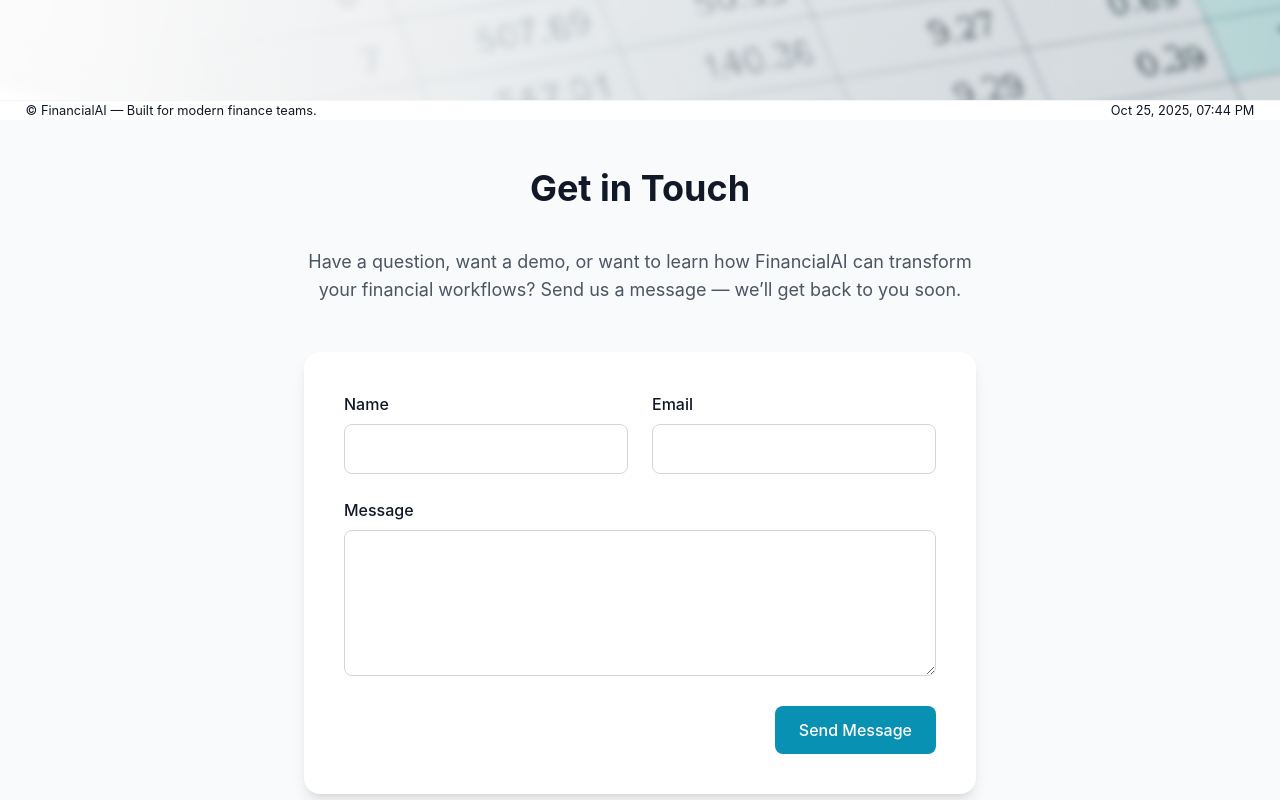
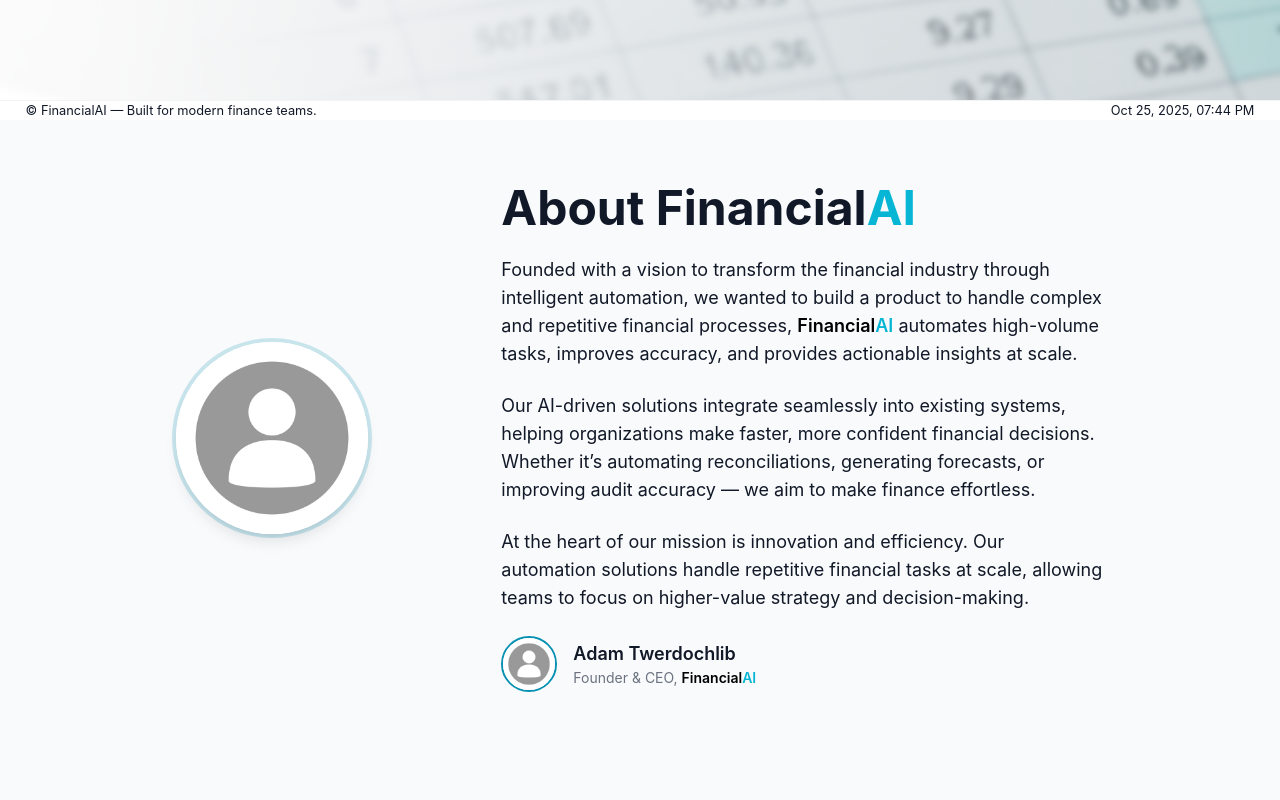
Before and after one commit to steven-twerdochlib/FinancialAI-Website, a Vue app: page / in a window 1280 px wide. Shown: the part 680-1480 px from the top of the page. Built offline with nearby package versions, Linux system fonts and the light colour scheme; no server answers.

Commit message:
Added an About Us page

```diff
--- a/src/App.vue
+++ b/src/App.vue
@@ -2,12 +2,9 @@
   <div :class="themeClass" class="min-h-screen flex flex-col transition-colors duration-300">
     <!-- Sticky Navbar -->
     <Navbar :darkMode="darkMode" @toggleDarkMode="toggleDarkMode" class="sticky top-0 z-50 h-[7vh]" />
-
-    <!-- Hero Section fills remaining space -->
     <HeroSection id="hero" class="h-[93vh]" />
-
+    <AboutUs id="AboutUs" class="h-[93vh]" />
     <Contact class="h-[93vh]"></Contact>
-    <!-- Footer -->
     <Footer class="sticky bottom-0 h-[7vh]" />
   </div>
 </template>
@@ -17,12 +14,14 @@ import Navbar from './components/Navbar.vue'
 import HeroSection from './components/HeroSection.vue'
 import Footer from './components/Footer.vue'
 import Contact from './components/Contact.vue'
+import AboutUs from './components/AboutUs.vue'
 
 export default {
   name: 'App',
   components: {
     Navbar,
     HeroSection,
+    AboutUs,
     Footer,
     Contact
   },
--- /dev/null
+++ b/src/components/AboutUs.vue
@@ -0,0 +1,93 @@
+<template>
+  <section
+    id="about"
+    class="h-full bg-gray-50 dark:bg-gray-900 flex flex-col justify-center overflow-hidden"
+  >
+    <div
+      class="max-w-5xl mx-auto px-4 sm:px-8 md:px-12 py-8 md:py-16 grid md:grid-cols-3 gap-12 items-center"
+    >
+      <!-- Left: CEO Image -->
+      <div class="flex justify-center md:justify-start md:col-span-1">
+        <img
+          :src="ceoImage"
+          alt="CEO portrait"
+          class="w-48 h-48 object-cover rounded-full shadow-lg ring-4 ring-cyan-600/20 opacity-0 animate-fadeIn"
+        />
+      </div>
+
+      <!-- Right: About text -->
+      <div class="md:col-span-2 space-y-6">
+        <!-- Title -->
+        <h2 class="text-3xl sm:text-4xl md:text-5xl font-bold mb-6 opacity-0 animate-fadeIn">
+          About
+          <span class="text-3xl sm:text-4xl md:text-5xl font-bold mb-6 opacity-0 animate-fadeIn">
+            Financial<span class="text-cyan-500">AI</span>
+          </span>
+        </h2>
+
+        <!-- Paragraphs -->
+        <p class="text-gray-900 dark:text-gray-100 text-base sm:text-lg leading-relaxed opacity-0 animate-fadeIn">
+          Founded with a vision to transform the financial industry through intelligent automation, we wanted to build a product to handle complex and repetitive financial processes,
+          <span class="font-semibold text-black dark:text-white">
+            Financial<span class="text-cyan-500">AI</span>
+          </span> automates high-volume tasks, improves accuracy, and provides actionable insights at scale.
+        </p>
+
+        <p class="text-gray-900 dark:text-gray-100 text-base sm:text-lg leading-relaxed opacity-0 animate-fadeIn">
+          Our AI-driven solutions integrate seamlessly into existing systems, helping organizations make faster, more confident financial decisions. Whether it’s automating reconciliations, generating forecasts, or improving audit accuracy — we aim to make finance effortless.
+        </p>
+
+        <p class="text-gray-900 dark:text-gray-100 text-base sm:text-lg leading-relaxed opacity-0 animate-fadeIn">
+          At the heart of our mission is innovation and efficiency. Our automation solutions handle repetitive financial tasks at scale, allowing teams to focus on higher-value strategy and decision-making.
+        </p>
+
+        <!-- CEO Info -->
+        <div class="flex items-center space-x-4 opacity-0 animate-fadeIn">
+          <img
+            :src="ceoImage"
+            alt="CEO"
+            class="w-14 h-14 object-cover rounded-full border-2 border-cyan-600"
+          />
+          <div>
+            <h3 class="font-semibold text-lg">Adam Twerdochlib</h3>
+            <p class="text-gray-500 dark:text-gray-400 text-sm">
+              Founder & CEO,
+              <span class="font-semibold text-black dark:text-white">
+                Financial<span class="text-cyan-500">AI</span>
+              </span>
+            </p>
+          </div>
+        </div>
+      </div>
+    </div>
+  </section>
+</template>
+
+<script>
+import ceoImage from '../assets/defualt_ceo_icon.jpeg';
+
+export default {
+  name: 'AboutUs',
+  data() {
+    return {
+      ceoImage,
+      ceoName: 'Adam Twerdochlib',
+      companyName: 'FinancialAI',
+      companyMission:
+        'Empowering financial professionals with AI-driven tools to automate workflows and make smarter decisions.',
+    }
+  },
+}
+</script>
+
+<style scoped>
+/* Fade-in animation for all elements */
+@keyframes fadeIn {
+  from { opacity: 0; transform: translateY(10px); }
+  to { opacity: 1; transform: translateY(0); }
+}
+
+.animate-fadeIn {
+  animation: fadeIn 0.8s ease-in-out forwards;
+}
+</style>
--- a/src/components/Navbar.vue
+++ b/src/components/Navbar.vue
@@ -20,7 +20,7 @@
 >
   <li @click.prevent="scrollTo('#contact')" class="hover:underline cursor-pointer">Our Product</li>
   <li @click.prevent="scrollTo('#contact')" class="hover:underline cursor-pointer">Benefits</li>
-  <li @click.prevent="scrollTo('#contact')" class="hover:underline cursor-pointer">About Us</li>
+  <li @click.prevent="scrollTo('#AboutUs')" class="hover:underline cursor-pointer">About Us</li>
   <li @click.prevent="scrollTo('#contact')" class="hover:underline cursor-pointer"><a href="#contact">Contact</a></li>
 </ul>
 
@@ -74,12 +74,20 @@ export default {
       this.mobileOpen = false
     },
     scrollTo(selector) {
-      const el = document.querySelector(selector)
-      if (el) {
-        el.scrollIntoView({ behavior: 'smooth' })
-      }
-      this.closeMobileMenu()
-    }
+  const el = document.querySelector(selector);
+  if (el) {
+    // Get element's top position relative to the document
+    const top = el.getBoundingClientRect().top + window.pageYOffset;
+
+    // Scroll to slightly above the element (offset in pixels)
+    const offset = 65; // adjust this value as needed
+    window.scrollTo({
+      top: top - offset,
+      behavior: 'smooth'
+    });
+  }
+  this.closeMobileMenu();
+}
   }
 }
 </script>
```
Also changed, not shown: src/assets/defualt_ceo_icon.jpeg (added).
